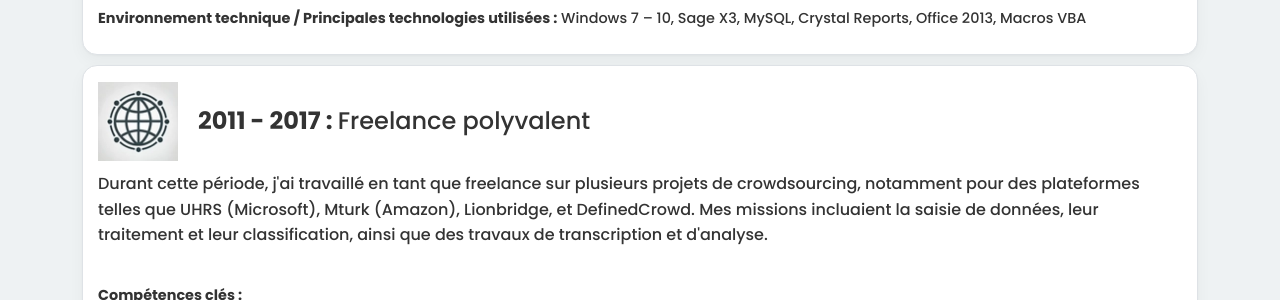
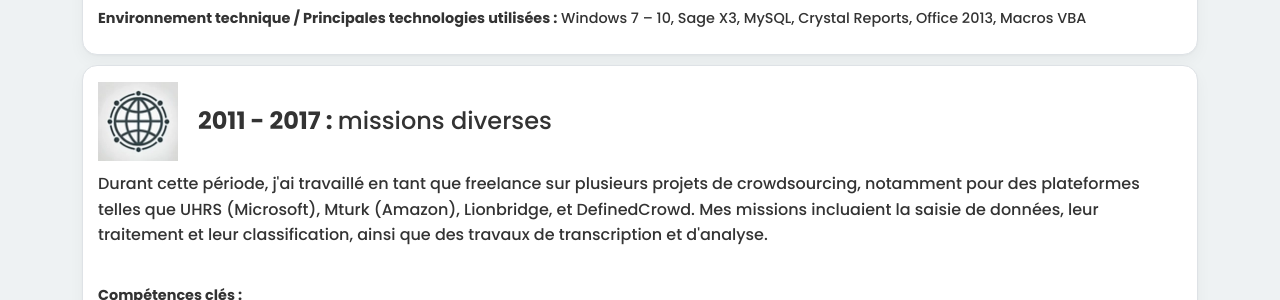
Before and after one commit to Arnaud-Ferriere/SurLesNuages, a Jekyll site: the page built from about.html, in a window 1280 px wide and 900 px high, scrolled down 5939 px. Shown: the part 156-456 px from the top of the window. Built offline with Jekyll 4.4.1, drawn with Linux system fonts in a browser that asks for light colours.

Commit message:
fix : titres de mission

```diff
--- a/_data/experiences.yml
+++ b/_data/experiences.yml
@@ -170,7 +170,7 @@
 - company: "Freelance"
   logo: "assets/about/freelance-logo.webp"
   period: "2011 - 2017"
-  title: "Freelance polyvalent"
+  title: "missions diverses"
   description: >-
     Durant cette période, j'ai travaillé en tant que freelance sur plusieurs projets de
     crowdsourcing, notamment pour des plateformes telles que UHRS (Microsoft), Mturk (Amazon),
--- a/about.html
+++ b/about.html
@@ -112,7 +112,7 @@ permalink: /about/
                 <div class="poste-section">
                     <div class="poste-header">
                         <img src="{{ exp.logo | relative_url }}" alt="Logo {{ exp.company }}" class="poste-logo" width="80" height="80" loading="lazy">
-                        <h3 class="poste-title"><strong>{{ exp.period }} : </strong><span class="poste-company">{{ exp.company }}&nbsp;: </span>{{ exp.title }}</h3>
+                        <h3 class="poste-title"><strong>{{ exp.period }} : </strong><span class="poste-company">{{ exp.company }}, </span>{{ exp.title }}</h3>
                     </div>
                     <p class="poste-description">{{ exp.description }}</p>
                 </div>
```
